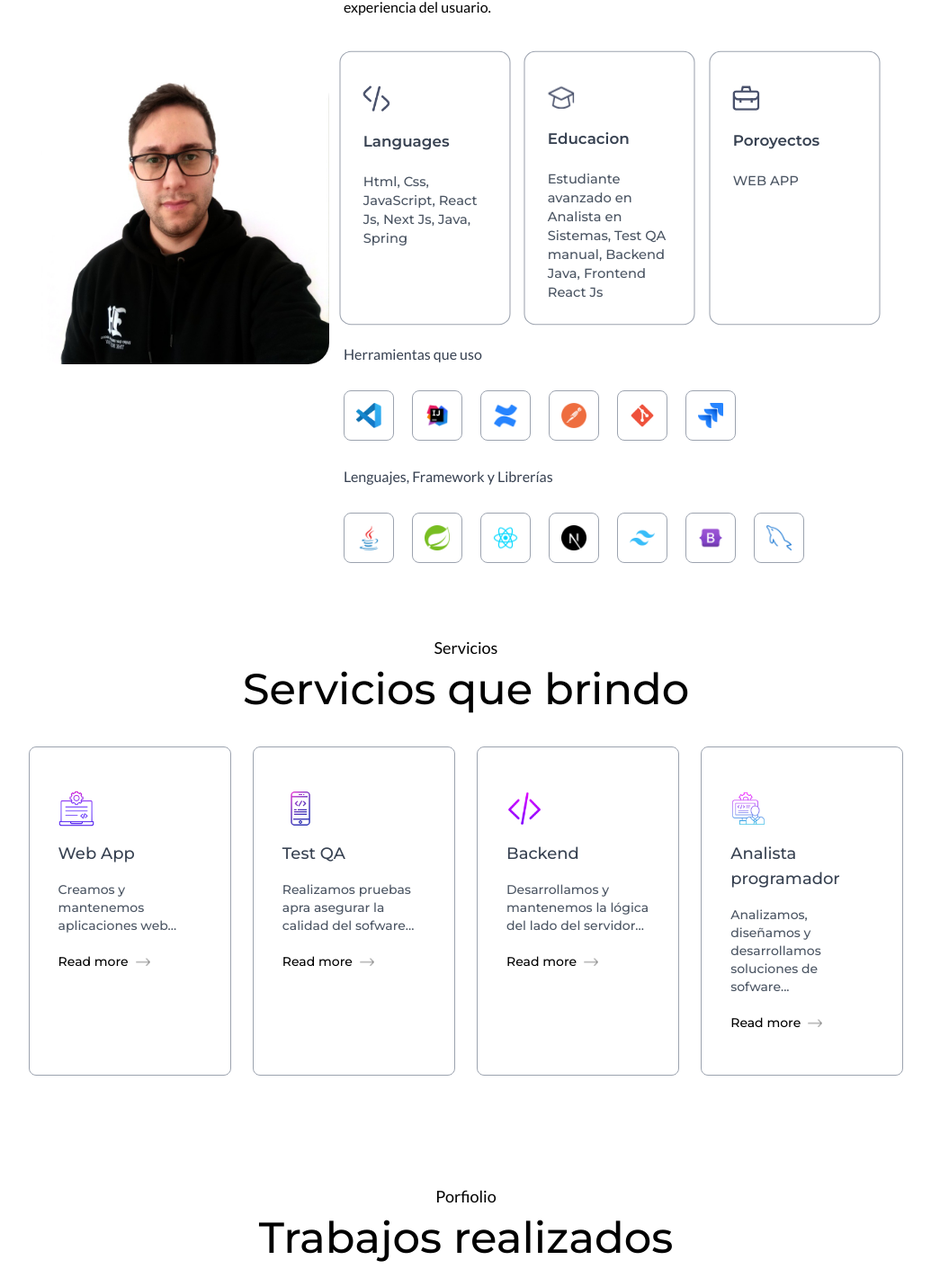
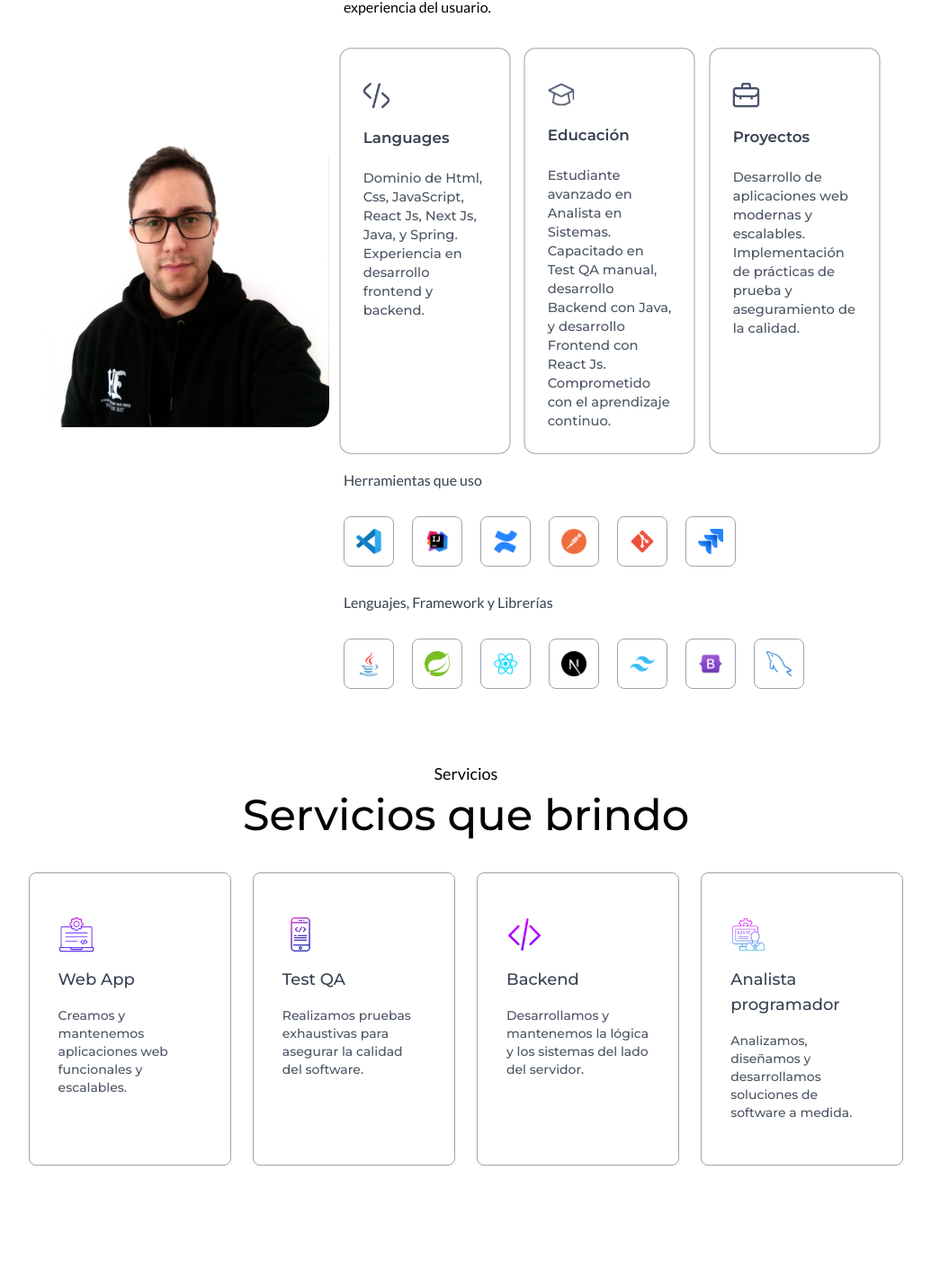
Before and after one commit to enzodb97/mi-porfolio, a Next.js app: page / in a window 1280 px wide. Shown: the part 1060-2481 px from the top of the page at 90% size, without its empty margins (122-1157 px from the left). Built offline with nearby package versions, Linux system fonts and the light colour scheme.

Commit message:
Actualizando conteniedo

```diff
--- a/app/assets/assets.js
+++ b/app/assets/assets.js
@@ -123,18 +123,34 @@ export const workData = [
     },
   ];
 
-export const serviceData = [
-    { icon: assets.web_icon, title: 'Web App', description: 'Creamos y mantenemos aplicaciones web...', link: '' },
-    { icon: assets.mobile_icon, title: 'Test QA', description: 'Realizamos pruebas apra asegurar la calidad del sofware...', link: '' },
-    { icon: assets.ui_icon, title: 'Backend', description: 'Desarrollamos y mantenemos la lógica del lado del servidor...', link: '' },
-    { icon: assets.graphics_icon, title: 'Analista programador', description: 'Analizamos, diseñamos y desarrollamos soluciones de sofware...', link: '' },
-]
+  export const serviceData = [
+    { icon: assets.web_icon, title: "Web App", description: "Creamos y mantenemos aplicaciones web funcionales y escalables.", link: "" },
+    { icon: assets.mobile_icon, title: "Test QA", description: "Realizamos pruebas exhaustivas para asegurar la calidad del software.", link: "" },
+    { icon: assets.ui_icon, title: "Backend", description: "Desarrollamos y mantenemos la lógica y los sistemas del lado del servidor.", link: "" },
+    { icon: assets.graphics_icon, title: "Analista programador", description: "Analizamos, diseñamos y desarrollamos soluciones de software a medida.", link: "" },
+  ];
 
-export const infoList = [
-    { icon: assets.code_icon, iconDark: assets.code_icon_dark, title: 'Languages', description: 'Html, Css, JavaScript, React Js, Next Js, Java, Spring' },
-    { icon: assets.edu_icon, iconDark: assets.edu_icon_dark, title: 'Educacion', description: 'Estudiante avanzado en Analista en Sistemas, Test QA manual, Backend Java, Frontend React Js' },
-    { icon: assets.project_icon, iconDark: assets.project_icon_dark, title: 'Poroyectos', description: 'WEB APP' }
-];
+  export const infoList = [
+    {
+      icon: assets.code_icon,
+      iconDark: assets.code_icon_dark,
+      title: "Languages",
+      description: "Dominio de Html, Css, JavaScript, React Js, Next Js, Java, y Spring. Experiencia en desarrollo frontend y backend."
+    },
+    {
+      icon: assets.edu_icon,
+      iconDark: assets.edu_icon_dark,
+      title: "Educación",
+      description: "Estudiante avanzado en Analista en Sistemas. Capacitado en Test QA manual, desarrollo Backend con Java, y desarrollo Frontend con React Js. Comprometido con el aprendizaje continuo."
+    },
+    {
+      icon: assets.project_icon,
+      iconDark: assets.project_icon_dark,
+      title: "Proyectos",
+      description: "Desarrollo de aplicaciones web modernas y escalables. Implementación de prácticas de prueba y aseguramiento de la calidad."
+    }
+  ];
+
 
 export const toolsData = [
     assets.vscode, assets.intellij, assets.confluence, assets.postman, assets.git, assets.jira
--- a/app/components/Contact.jsx
+++ b/app/components/Contact.jsx
@@ -113,6 +113,7 @@ const Contact = () => {
         </motion.button>
         <p className="mt-4">{result}</p>
       </motion.form>
+
     </motion.div>
 
   );
--- a/app/components/Services.jsx
+++ b/app/components/Services.jsx
@@ -57,14 +57,7 @@ const Services = () => {
             <p className="text-sm text-gray-600 leading-5 dark:text-white/80">
               {description}
             </p>
-            <Link href={link} className="flex items-center gap-2 text-sm mt-5">
-              Read more
-              <Image
-                src={assets.right_arrow}
-                className="w-4"
-                alt="right arrow"
-              />
-            </Link>
+
           </motion.div>
         ))}
       </motion.div>
--- a/app/components/Work.jsx
+++ b/app/components/Work.jsx
@@ -73,6 +73,7 @@ const Work = (isDarkMode) => {
           </motion.a>
         ))}
       </motion.div>
+      {/**
       <motion.a
         initial={{ opacity: 0 }}
         whileInView={{ opacity: 1 }}
@@ -89,6 +90,7 @@ const Work = (isDarkMode) => {
           className="w-4"
         />
       </motion.a>
+      */}
     </motion.div>
   );
 };
```
